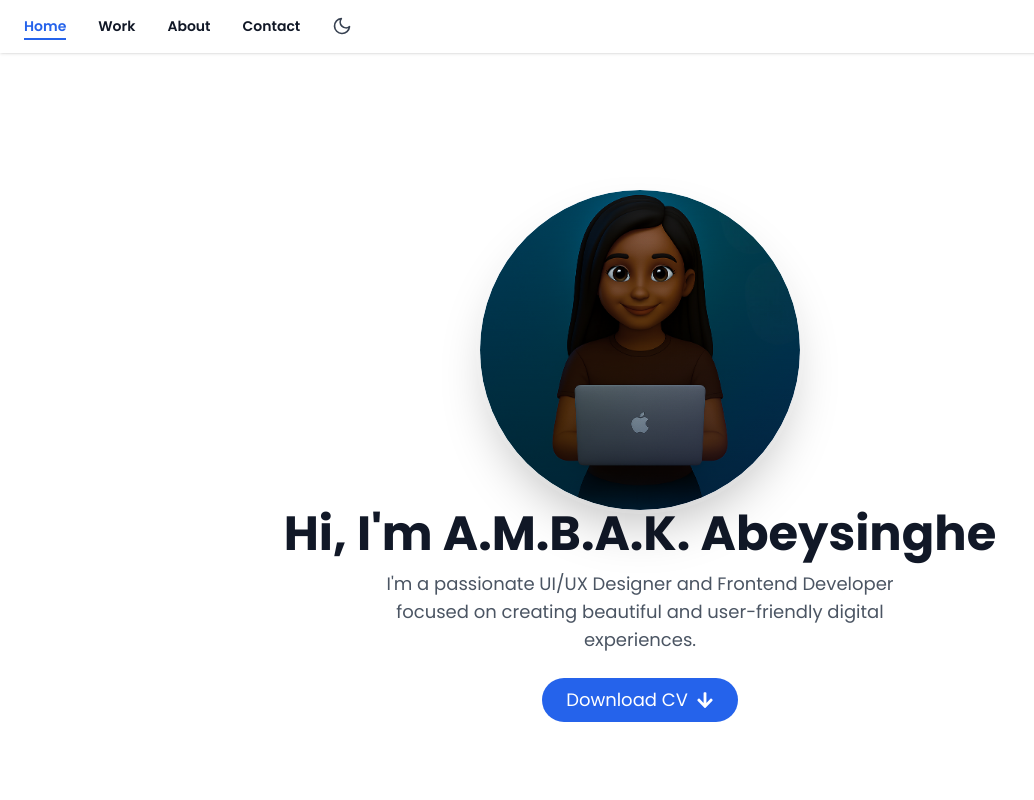
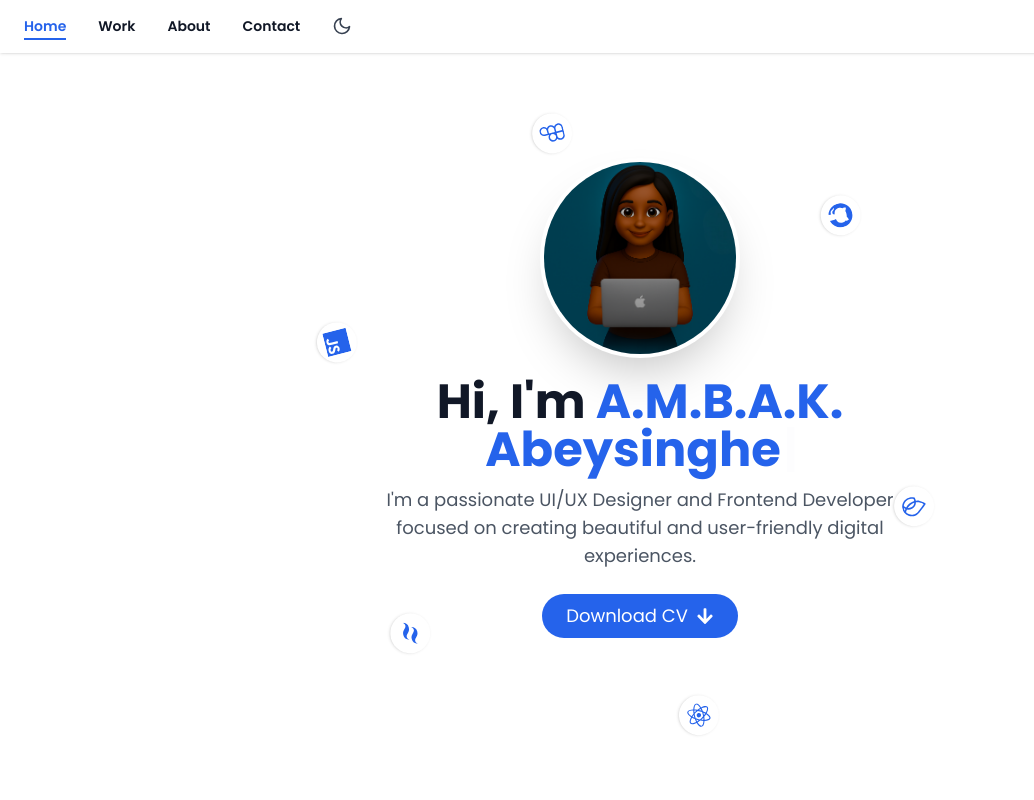
Before and after one commit to Apz2003/react-portfolio, a React (Create React App) app: page / in a window 1280 px wide. Shown: the top 800 px of the page, without its empty margins (0-1034 px from the left). Built offline with nearby package versions, Linux system fonts and the light colour scheme.

Commit message:
Hero section edit

```diff
--- a/package.json
+++ b/package.json
@@ -15,6 +15,7 @@
     "react-icons": "^5.5.0",
     "react-router-dom": "^7.6.3",
     "react-scripts": "5.0.1",
+    "react-simple-typewriter": "^5.0.1",
     "web-vitals": "^2.1.4"
   },
   "scripts": {
--- a/public/index.html
+++ b/public/index.html
@@ -28,6 +28,9 @@
       <!-- Google Fonts -->
      <link href="https://fonts.googleapis.com/css2?family=Poppins:wght@300;400;600;700&family=Playfair+Display:wght@500;700&display=swap" rel="stylesheet" />
 
+     <link rel="stylesheet" href="https://cdn.jsdelivr.net/gh/devicons/devicon@v2.15.1/devicon.min.css">
+
+
     <title>Protfolio</title>
     <!-- CDN Version -->
 <script src="https://cdnjs.cloudflare.com/ajax/libs/gsap/3.12.2/gsap.min.js"></script>
--- a/src/components/Hero.jsx
+++ b/src/components/Hero.jsx
@@ -1,36 +1,88 @@
-import { motion } from "framer-motion";
-import { FaArrowDown } from "react-icons/fa";
+import { motion } from 'framer-motion';
+import { FaArrowDown } from 'react-icons/fa';
+import {
+  SiReact,
+  SiTailwindcss,
+  SiJavascript,
+  SiFigma,
+  SiGithub,
+  SiFirebase,
+} from 'react-icons/si';
+import { Typewriter } from 'react-simple-typewriter'; // 🆕 Typewriter import
+
+const techIcons = [
+  { icon: <SiReact size={24} />, angle: 0 },
+  { icon: <SiTailwindcss size={24} />, angle: 60 },
+  { icon: <SiJavascript size={24} />, angle: 120 },
+  { icon: <SiFigma size={24} />, angle: 180 },
+  { icon: <SiGithub size={24} />, angle: 240 },
+  { icon: <SiFirebase size={24} />, angle: 300 },
+];
 
 const Hero = () => {
   return (
-    <section id="home" className="min-h-screen flex flex-col items-center justify-center text-center bg-white dark:bg-gray-900 px-6 pt-28">
+    <section
+      id="home"
+      className="relative min-h-screen flex items-center justify-center bg-white dark:bg-gray-900 px-6 overflow-hidden"
+    >
+      {/* Orbiting Icons around the hero content */}
       <motion.div
-  className="relative w-72 h-72 sm:w-80 sm:h-80 rounded-full overflow-hidden bg-gradient-to-br from-blue-500/20 via-cyan-300/10 to-indigo-500/20 backdrop-blur-lg shadow-2xl ring-4 ring-white/10"
-  initial={{ opacity: 0, scale: 0.85 }}
-  animate={{ opacity: 1, scale: 1 }}
-  transition={{ duration: 1 }}
+        className="absolute w-[600px] h-[600px] sm:w-[700px] sm:h-[700px] rounded-full"
+        animate={{ rotate: 360 }}
+        transition={{ repeat: Infinity, duration: 30, ease: 'linear' }}
       >
-  <img
-    src="/your-photo.jpg"
-    alt="Profile"
-    className="w-full h-full object-cover rounded-full mix-blend-luminosity"
-  />
-
-  <div className="absolute inset-0 bg-gradient-to-t from-[#0f172a]/50 to-transparent mix-blend-overlay rounded-full" />
+        {techIcons.map(({ icon, angle }, i) => (
+          <div
+            key={i}
+            className="absolute"
+            style={{
+              left: '50%',
+              top: '50%',
+              transform: `rotate(${angle}deg) translate(300px) rotate(-${angle}deg)`,
+            }}
+          >
+            <div className="bg-white dark:bg-gray-800 p-2 rounded-full shadow text-blue-600 dark:text-blue-400">
+              {icon}
+            </div>
+          </div>
+        ))}
       </motion.div>
 
+      {/* Hero Content Centered */}
+      <div className="z-10 text-center max-w-xl px-4">
+        {/* Profile Image */}
+        <div className="w-40 h-40 sm:w-48 sm:h-48 mx-auto mb-6 rounded-full overflow-hidden ring-4 ring-white dark:ring-gray-700 shadow-2xl">
+          <img
+            src="/your-Photo.jpg"
+            alt="Profile"
+            className="w-full h-full object-cover"
+          />
+        </div>
 
+        {/* Name with Typewriter */}
         <motion.h1
-        className="text-4xl sm:text-5xl font-extrabold text-gray-900 dark:text-white mb-3"
-        initial={{ y: -50, opacity: 0 }}
+          className="text-3xl sm:text-5xl font-extrabold text-gray-900 dark:text-white mb-3"
+          initial={{ y: -30, opacity: 0 }}
           animate={{ y: 0, opacity: 1 }}
           transition={{ duration: 0.6 }}
         >
-        Hi, I'm A.M.B.A.K. Abeysinghe
+          Hi, I'm{' '}
+          <span className="text-blue-600 dark:text-blue-400">
+            <Typewriter
+              words={['A.M.B.A.K. Abeysinghe']}
+
+              cursor
+              cursorStyle="|"
+              typeSpeed={60}
+              deleteSpeed={0}
+              delaySpeed={1000}
+            />
+          </span>
         </motion.h1>
 
+        {/* Tagline */}
         <motion.p
-        className="text-lg text-gray-600 dark:text-gray-300 mb-6 max-w-xl"
+          className="text-lg text-gray-600 dark:text-gray-300 mb-6"
           initial={{ y: 30, opacity: 0 }}
           animate={{ y: 0, opacity: 1 }}
           transition={{ delay: 0.2, duration: 0.6 }}
@@ -38,8 +90,9 @@ const Hero = () => {
           I'm a passionate UI/UX Designer and Frontend Developer focused on creating beautiful and user-friendly digital experiences.
         </motion.p>
 
+        {/* Download Button */}
         <motion.a
-        href="/Abeysinghe UIUX.pdf" // ✅ Ensure this file is in the public folder
+          href="/Abeysinghe UIUX.pdf"
           download
           className="inline-flex items-center bg-blue-600 hover:bg-blue-700 text-white px-6 py-2 rounded-full text-lg font-medium transition"
           whileHover={{ scale: 1.05 }}
@@ -47,6 +100,7 @@ const Hero = () => {
         >
           Download CV <FaArrowDown className="ml-2" />
         </motion.a>
+      </div>
     </section>
   );
 };
```
Also changed, not shown: 1 other file (tests, documents, lock files or other folders). Lines whose indentation alone changed are shown as unchanged.
